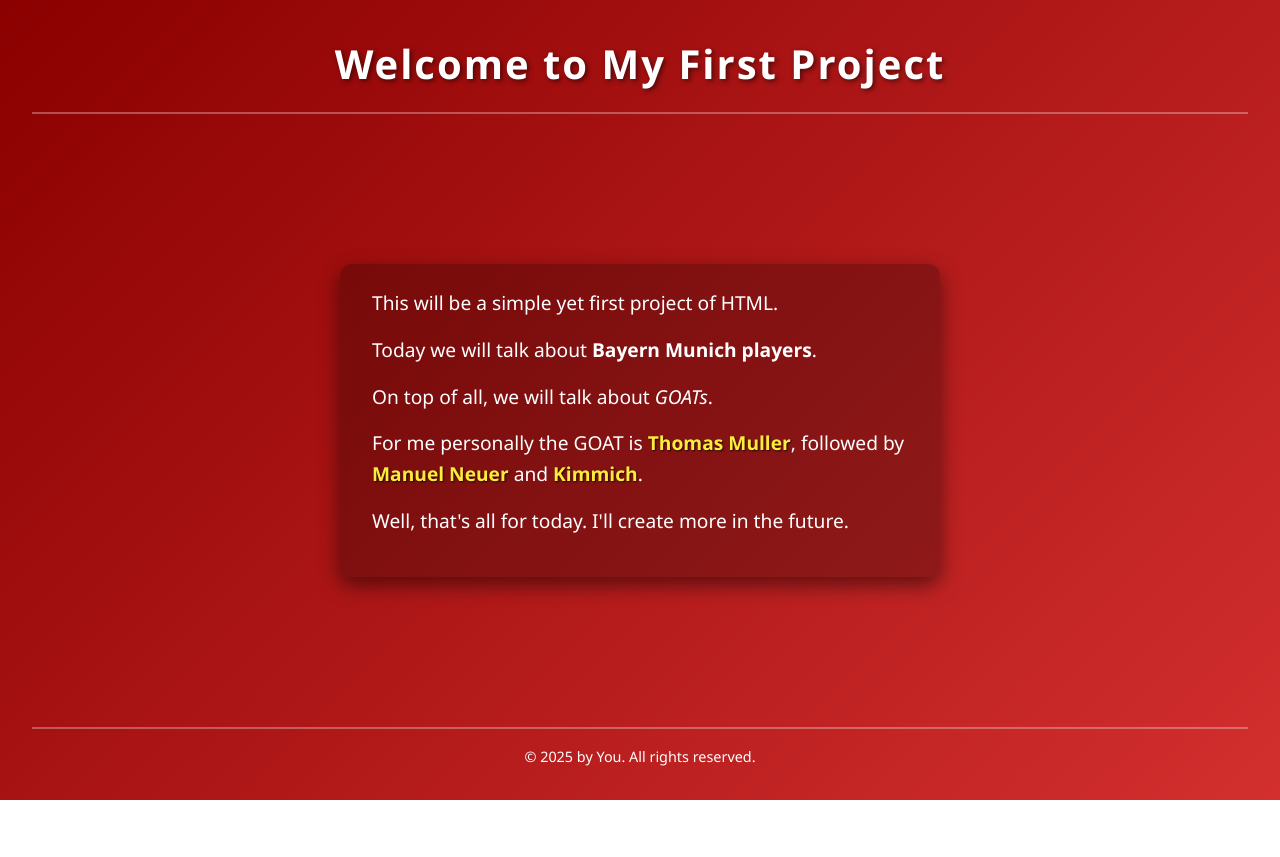
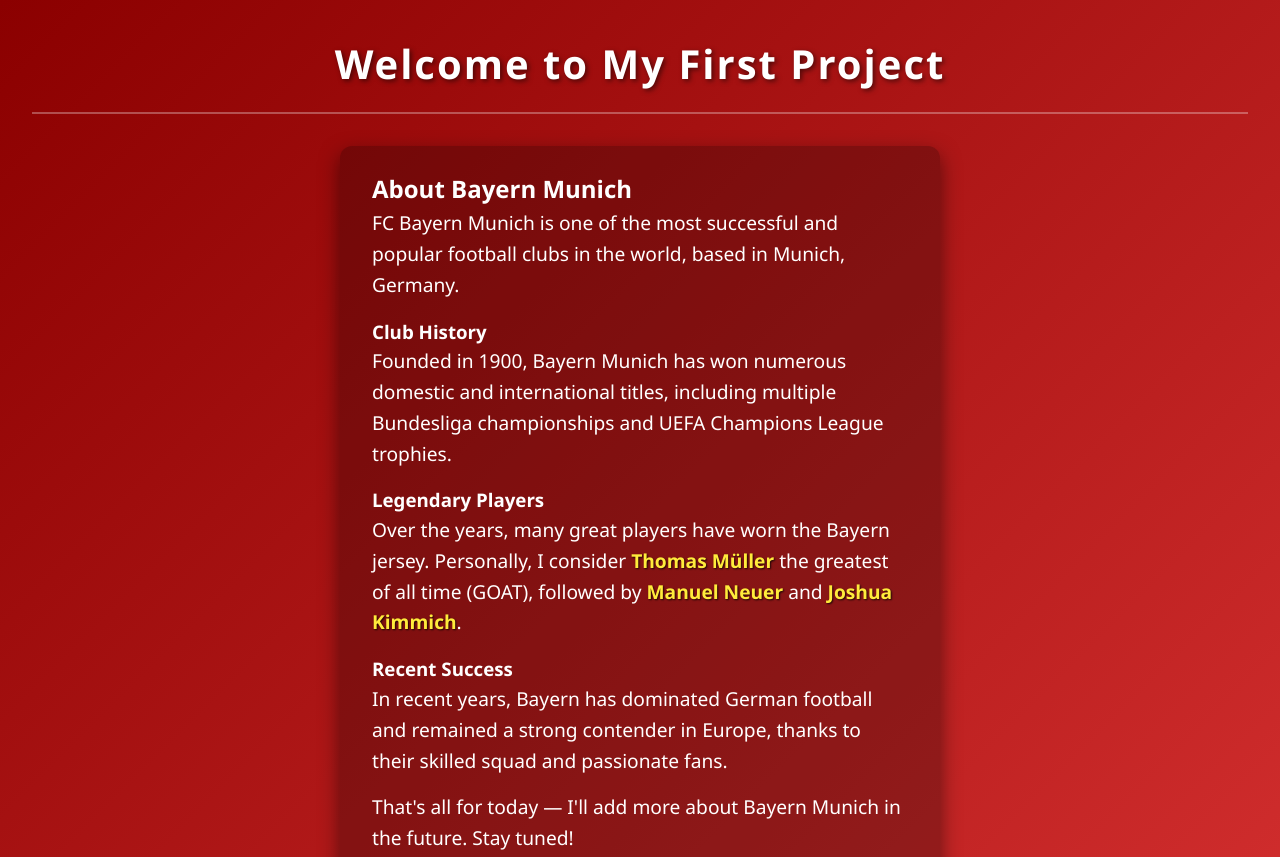
Before and after one commit to MRlLIONGG/bayern, a plain HTML site: page index.html in a window 1280 px wide. Shown: the top 857 px of the page. Before the commit the page ends 800 px from the top, so only its background shows below. Drawn offline with Linux system fonts and the light colour scheme.

Commit message:
Update index.html

```diff
--- a/index.html
+++ b/index.html
@@ -3,7 +3,7 @@
 <head>
   <meta charset="UTF-8" />
   <meta name="viewport" content="width=device-width, initial-scale=1" />
-  <title>Bayern Munich Players - My First Project</title>
+  <title>Bayern Munich - My First Project</title>
   <link rel="stylesheet" href="style.css" />
 </head>
 <body>
@@ -13,11 +13,19 @@
 
   <main>
     <section class="intro">
-      <p>This will be a simple yet first project of HTML.</p>
-      <p>Today we will talk about <strong>Bayern Munich players</strong>.</p>
-      <p>On top of all, we will talk about <em>GOATs</em>.</p>
-      <p>For me personally the GOAT is <span class="highlight">Thomas Muller</span>, followed by <span class="highlight">Manuel Neuer</span> and <span class="highlight">Kimmich</span>.</p>
-      <p>Well, that's all for today. I'll create more in the future.</p>
+      <h2>About Bayern Munich</h2>
+      <p>FC Bayern Munich is one of the most successful and popular football clubs in the world, based in Munich, Germany.</p>
+
+      <h3>Club History</h3>
+      <p>Founded in 1900, Bayern Munich has won numerous domestic and international titles, including multiple Bundesliga championships and UEFA Champions League trophies.</p>
+
+      <h3>Legendary Players</h3>
+      <p>Over the years, many great players have worn the Bayern jersey. Personally, I consider <span class="highlight">Thomas Müller</span> the greatest of all time (GOAT), followed by <span class="highlight">Manuel Neuer</span> and <span class="highlight">Joshua Kimmich</span>.</p>
+
+      <h3>Recent Success</h3>
+      <p>In recent years, Bayern has dominated German football and remained a strong contender in Europe, thanks to their skilled squad and passionate fans.</p>
+
+      <p>That's all for today — I'll add more about Bayern Munich in the future. Stay tuned!</p>
     </section>
   </main>
 
```
